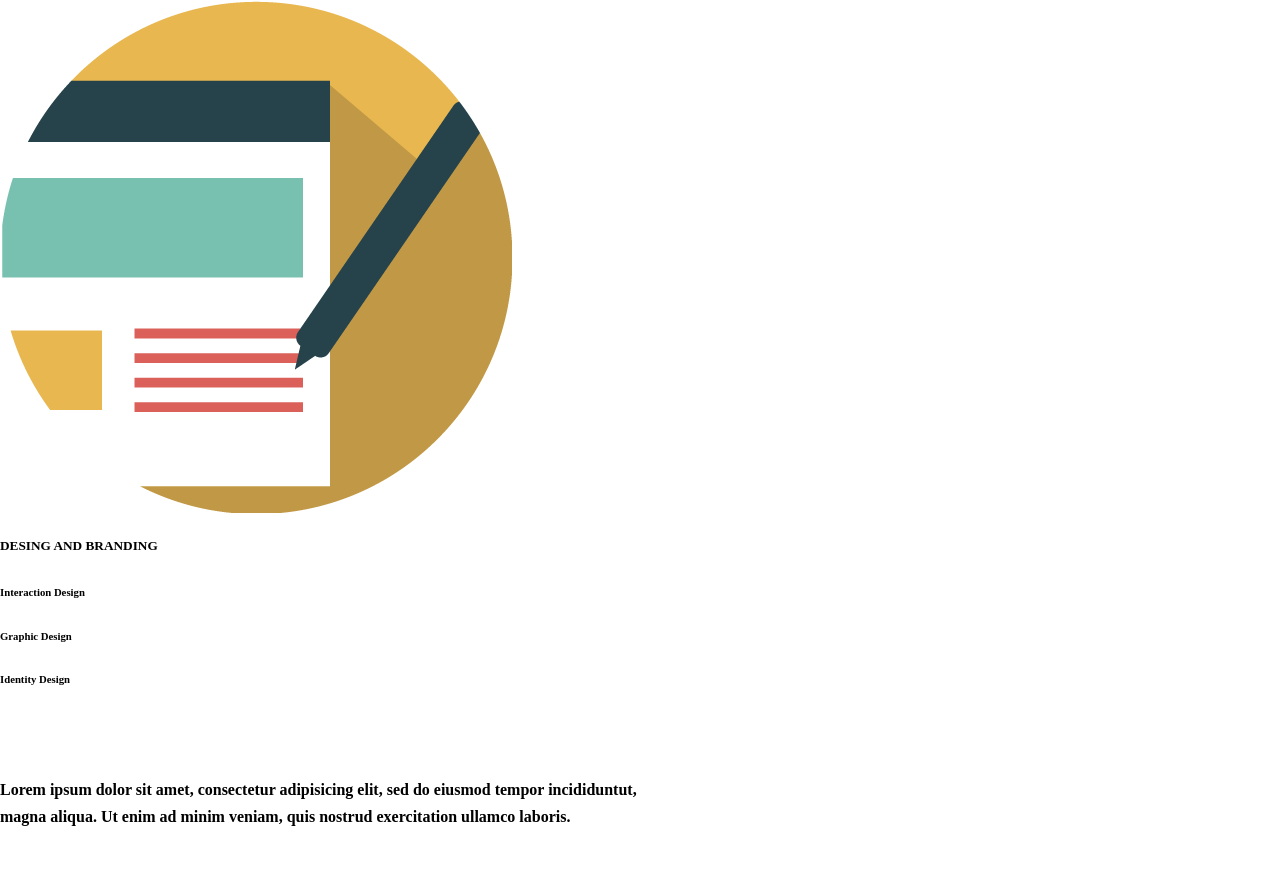
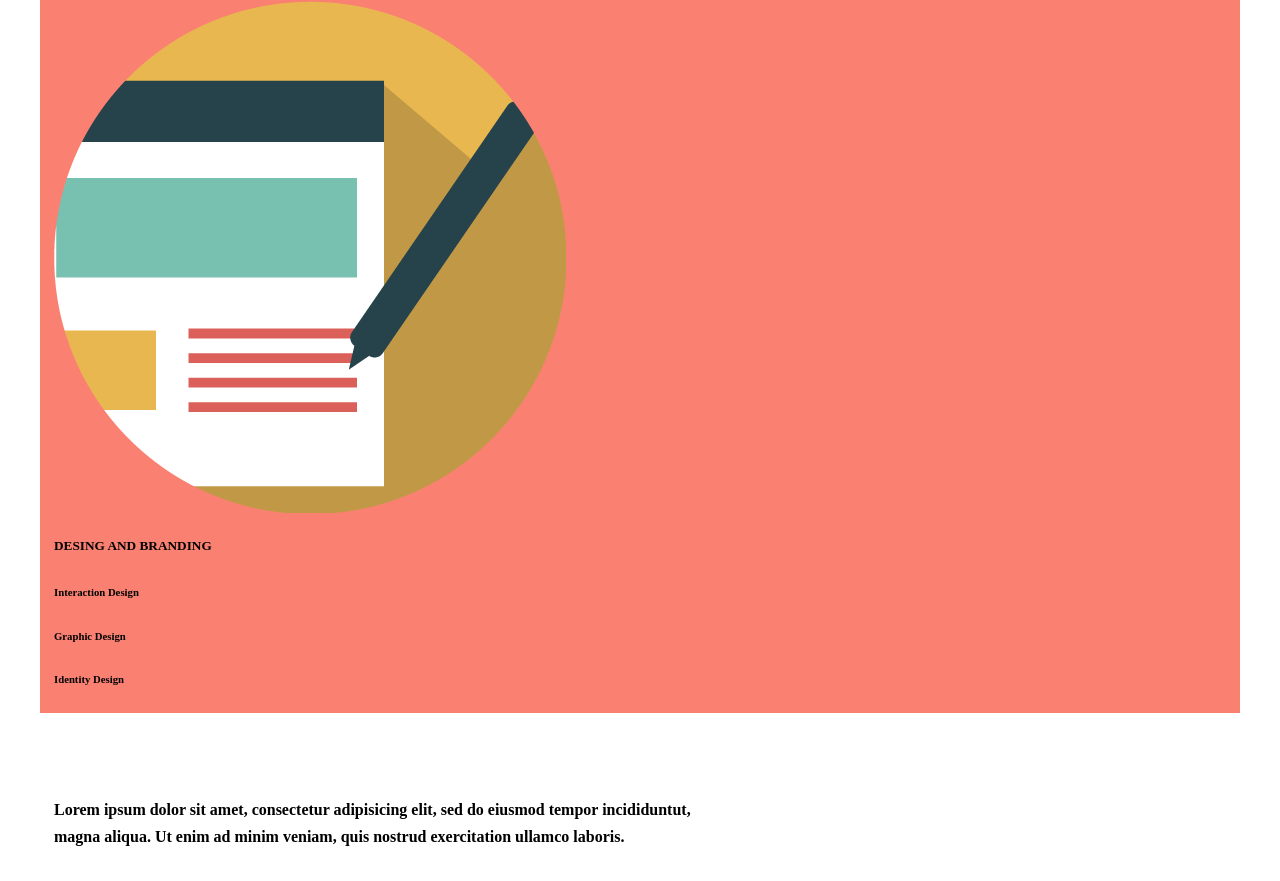
Before and after one commit to pameam/app-love, a plain HTML site: page index.html in a window 1280 px wide. Shown: the part 1919-2800 px from the top of the page. Drawn offline with Linux system fonts and the light colour scheme.

Commit message:
añadiendo estilos al section container firs

```diff
--- a/css/main.css
+++ b/css/main.css
@@ -103,7 +103,7 @@ image-home{
   position: relative;
 }
 .first{
-
+max-width: 100%;
 }
 .content{
   position: absolute;
@@ -122,3 +122,7 @@ p{
   color: white;
   text-align: center;
 }
+.second{
+
+  background-color: #FA8072;
+}
--- a/index.html
+++ b/index.html
@@ -29,7 +29,7 @@
         <a><button class="text-uppercase">View services</button></a>
       </div>
     </section>
-    <section>
+    <section class="container second">
       <div>
         <h2>Services</h2>
         <h4>
@@ -58,8 +58,8 @@
           <h6>Identity Design</h6>
         </div>
       </div>
-    </section>
-    <section class="">
+    </section >
+    <section class="container tree">
       <div>
         <h2>work</h2>
         <h4>
```
